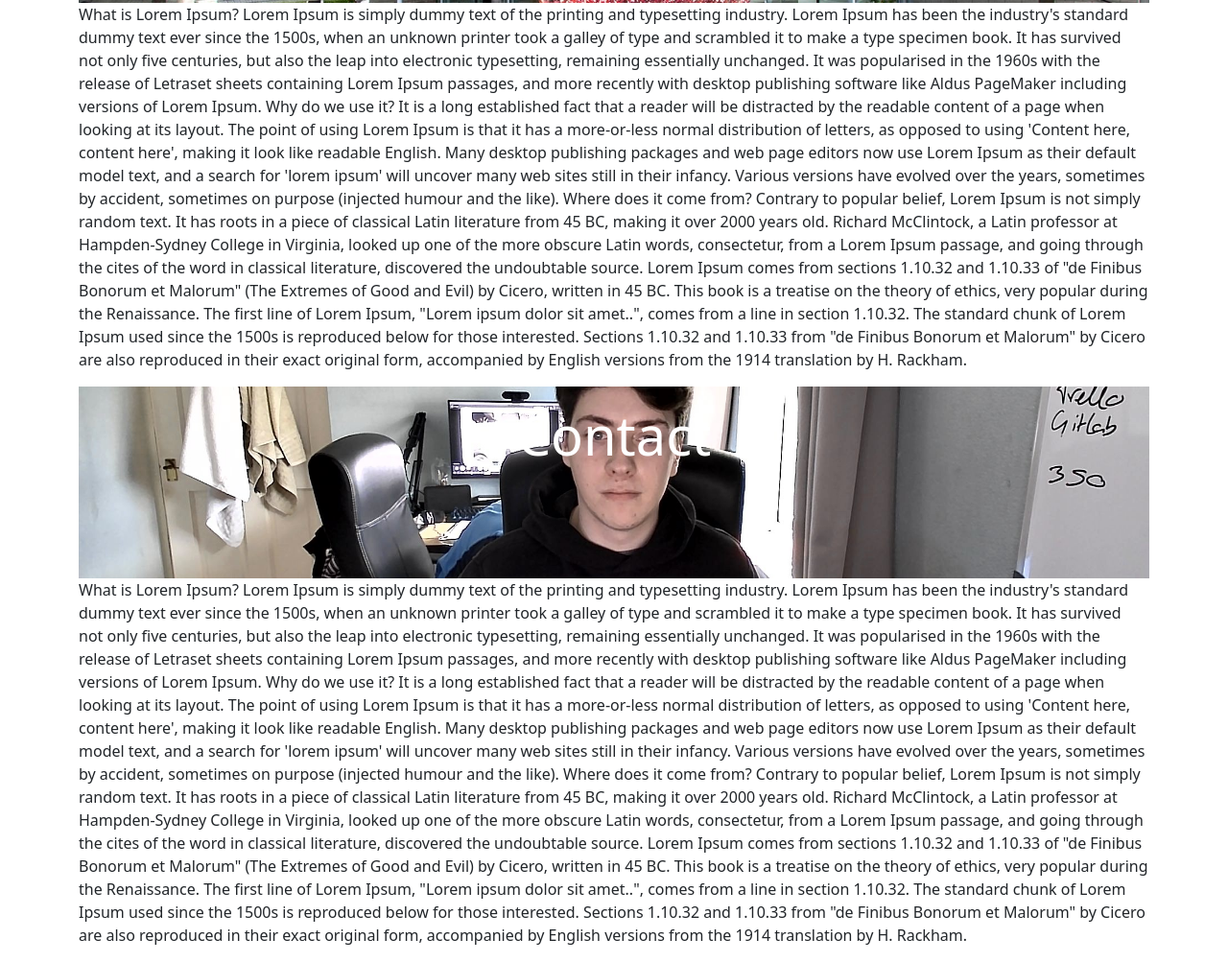
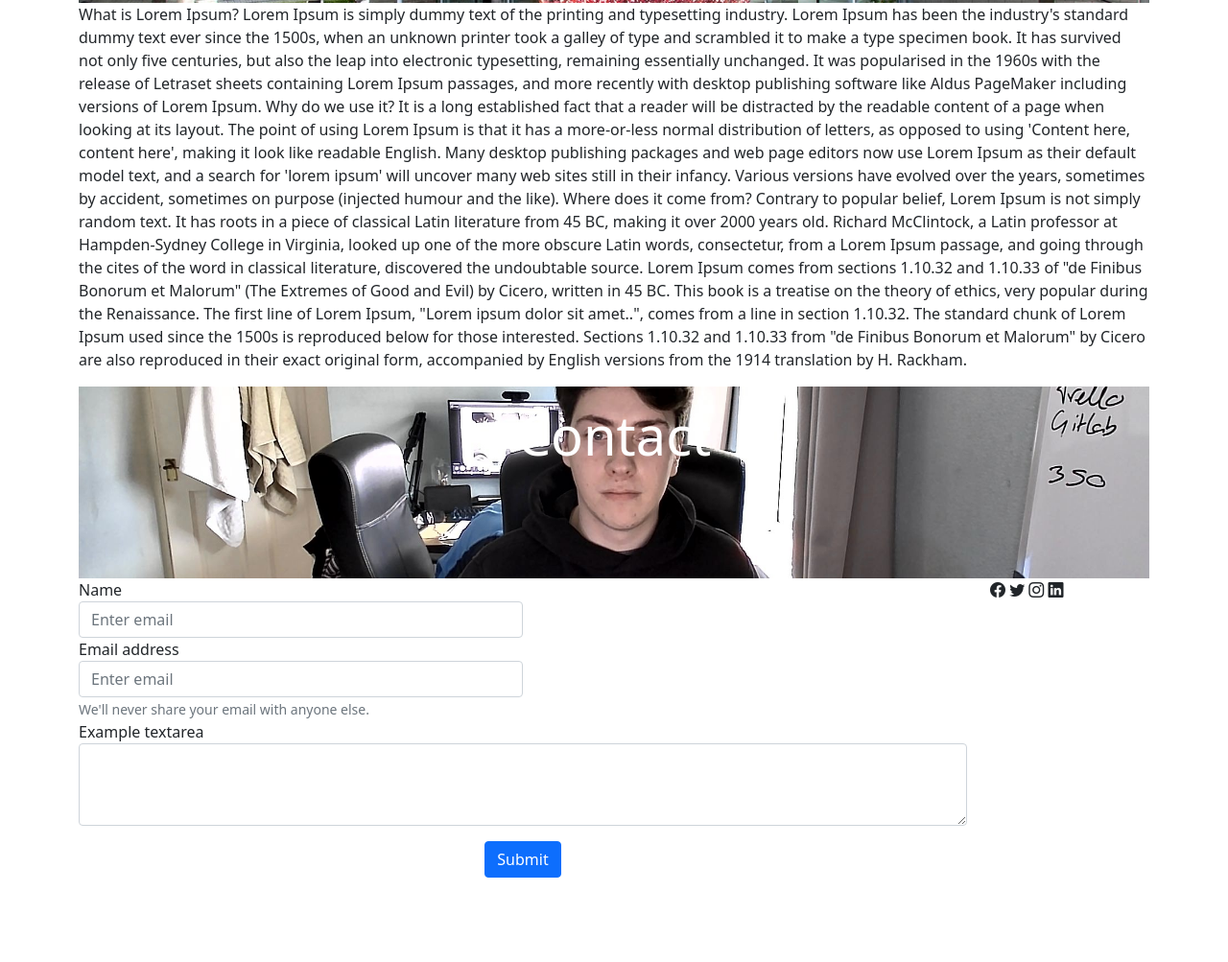
Before and after one commit to AaronOCuileann/IMD-CA2, a plain HTML site: page index.html in a window 1280 px wide. Shown: the part 2405-3408 px from the top of the page at 96% size. After the commit the page ends 3320 px from the top, so only its background shows below. Drawn offline with nearby package versions, Linux system fonts and the light colour scheme.

Commit message:
adding contact me

```diff
--- a/index.html
+++ b/index.html
@@ -9,6 +9,7 @@
     <!-- Bootstrap CSS -->
     <link href="https://cdn.jsdelivr.net/npm/bootstrap@5.1.3/dist/css/bootstrap.min.css" rel="stylesheet"
         integrity="sha384-1BmE4kWBq78iYhFldvKuhfTAU6auU8tT94WrHftjDbrCEXSU1oBoqyl2QvZ6jIW3" crossorigin="anonymous">
+    <link rel="stylesheet" href="https://cdn.jsdelivr.net/npm/bootstrap-icons@1.7.1/font/bootstrap-icons.css">
     <style>
         body {
             position: relative;
@@ -437,40 +438,38 @@
                         </div>
                     </section>
                     <section>
-                        <p>What is Lorem Ipsum?
-                            Lorem Ipsum is simply dummy text of the printing and typesetting industry. Lorem Ipsum has
-                            been the industry's standard dummy text ever since the 1500s, when an unknown printer took a
-                            galley of type and scrambled it to make a type specimen book. It has survived not only five
-                            centuries, but also the leap into electronic typesetting, remaining essentially unchanged.
-                            It was popularised in the 1960s with the release of Letraset sheets containing Lorem Ipsum
-                            passages, and more recently with desktop publishing software like Aldus PageMaker including
-                            versions of Lorem Ipsum.
+                        <form>
+                            <div class="row">
+                                <div class="col-md-10">
+                                    <div class="form-group col-md-6">
+                                        <label for="exampleInputEmail1">Name</label>
+                                        <input type="text" class="form-control" id="exampleInputName1"
+                                            aria-describedby="emailHelp" placeholder="Enter email">
+                                    </div>
+                                    <div class="form-group col-md-6">
+                                        <label for="exampleInputEmail1">Email address</label>
+                                        <input type="email" class="form-control" id="exampleInputEmail1"
+                                            aria-describedby="emailHelp" placeholder="Enter email">
+                                        <small id="emailHelp" class="form-text text-muted">We'll never share your email with
+                                            anyone else.</small>
+                                    </div>
+                                    <div class="form-group">
+                                        <label for="exampleFormControlTextarea1">Example textarea</label>
+                                        <textarea class="form-control" id="exampleFormControlTextarea1" rows="3"></textarea>
+                                    </div>
+                                    <div class="text-center text-md-left pt-3">
+                                        <a class="btn btn-primary">Submit</a>
+                                    </div>
+                                </div>
+                                <div class="col-md-2">
+                                    <i class="bi bi-facebook"></i>
+                                    <i class="bi bi-twitter"></i>
+                                    <i class="bi bi-instagram"></i>
+                                    <i class="bi bi-linkedin"></i>
+                                </div>
+                            </div>
 
-                            Why do we use it?
-                            It is a long established fact that a reader will be distracted by the readable content of a
-                            page when looking at its layout. The point of using Lorem Ipsum is that it has a
-                            more-or-less normal distribution of letters, as opposed to using 'Content here, content
-                            here', making it look like readable English. Many desktop publishing packages and web page
-                            editors now use Lorem Ipsum as their default model text, and a search for 'lorem ipsum' will
-                            uncover many web sites still in their infancy. Various versions have evolved over the years,
-                            sometimes by accident, sometimes on purpose (injected humour and the like).
-
-
-                            Where does it come from?
-                            Contrary to popular belief, Lorem Ipsum is not simply random text. It has roots in a piece
-                            of classical Latin literature from 45 BC, making it over 2000 years old. Richard McClintock,
-                            a Latin professor at Hampden-Sydney College in Virginia, looked up one of the more obscure
-                            Latin words, consectetur, from a Lorem Ipsum passage, and going through the cites of the
-                            word in classical literature, discovered the undoubtable source. Lorem Ipsum comes from
-                            sections 1.10.32 and 1.10.33 of "de Finibus Bonorum et Malorum" (The Extremes of Good and
-                            Evil) by Cicero, written in 45 BC. This book is a treatise on the theory of ethics, very
-                            popular during the Renaissance. The first line of Lorem Ipsum, "Lorem ipsum dolor sit
-                            amet..", comes from a line in section 1.10.32.
-
-                            The standard chunk of Lorem Ipsum used since the 1500s is reproduced below for those
-                            interested. Sections 1.10.32 and 1.10.33 from "de Finibus Bonorum et Malorum" by Cicero are
-                            also reproduced in their exact original form, accompanied by English versions from the 1914
-                            translation by H. Rackham.</p>
+                        </form>
                     </section>
                 </div>
             </div>
@@ -483,6 +482,7 @@
     <script src="https://cdn.jsdelivr.net/npm/bootstrap@5.1.3/dist/js/bootstrap.bundle.min.js"
         integrity="sha384-ka7Sk0Gln4gmtz2MlQnikT1wXgYsOg+OMhuP+IlRH9sENBO0LRn5q+8nbTov4+1p" crossorigin="anonymous">
         </script>
+    <script src="https://cdnjs.cloudflare.com/ajax/libs/font-awesome/4.7.0/css/font-awesome.min.css"></script>
 
 
     <!-- Option 2: Separate Popper and Bootstrap JS -->
```
